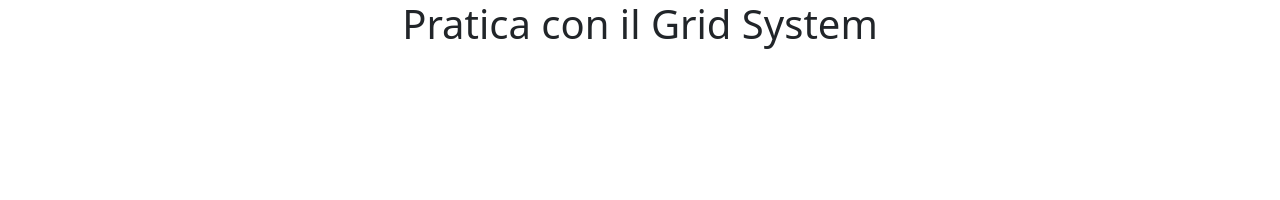
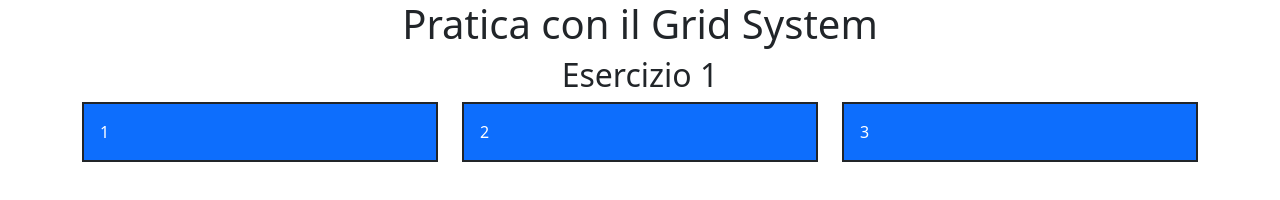
Before and after one commit to Nestor162/D6-Bootstrap-I-FS0123ITA, a plain HTML site: page index.html in a window 1280 px wide. Drawn offline with nearby package versions, Linux system fonts and the light colour scheme.

Commit message:
Risolto esercizio 1

```diff
--- a/index.html
+++ b/index.html
@@ -3,7 +3,7 @@
   <head>
     <meta charset="utf-8" />
     <meta name="viewport" content="width=device-width, initial-scale=1" />
-    <title>Bootstrap</title>
+    <title>Bootstrap Esercizi</title>
     <link
       href="https://cdn.jsdelivr.net/npm/bootstrap@5.3.0-alpha1/dist/css/bootstrap.min.css"
       rel="stylesheet"
@@ -13,6 +13,28 @@
   </head>
   <body>
     <h1 class="text-center">Pratica con il Grid System</h1>
+
+    <h2 class="text-center">Esercizio 1</h2>
+    <div class="container">
+      <div class="row">
+        <div class="col-md-4">
+          <div class="bg-primary text-white p-3 border border-dark border-2">
+            1
+          </div>
+        </div>
+        <div class="col-md-4">
+          <div class="bg-primary text-white p-3 border border-dark border-2">
+            2
+          </div>
+        </div>
+        <div class="col-md-4">
+          <div class="bg-primary text-white p-3 border border-dark border-2">
+            3
+          </div>
+        </div>
+      </div>
+    </div>
+
     <script
       src="https://cdn.jsdelivr.net/npm/bootstrap@5.3.0-alpha1/dist/js/bootstrap.bundle.min.js"
       integrity="sha384-w76AqPfDkMBDXo30jS1Sgez6pr3x5MlQ1ZAGC+nuZB+EYdgRZgiwxhTBTkF7CXvN"
```
